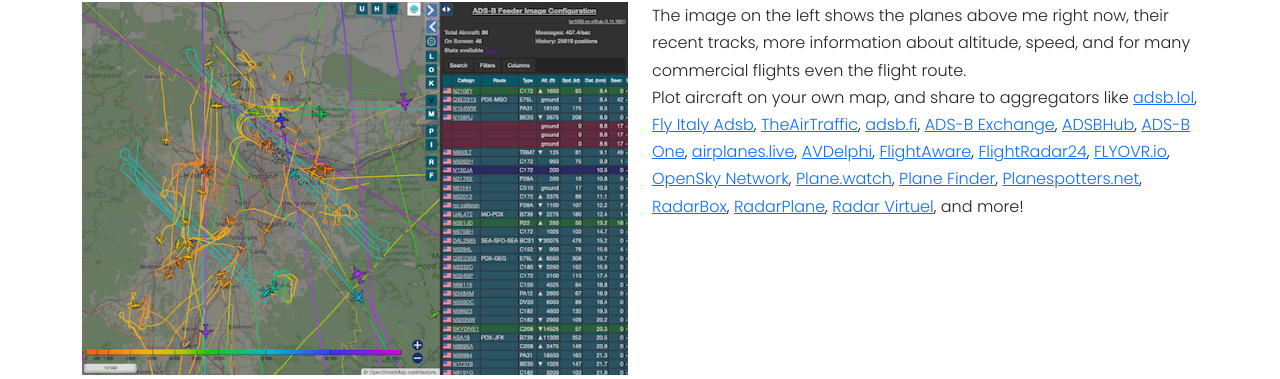
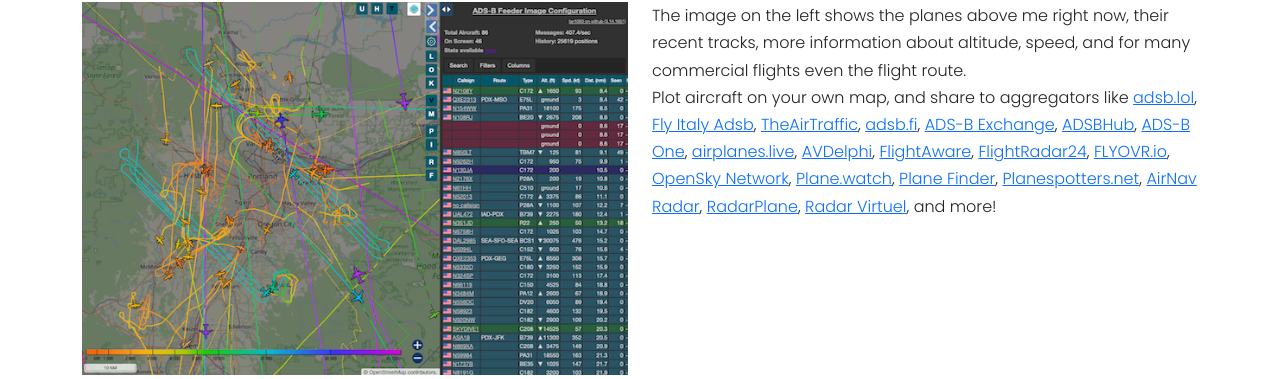
Before and after one commit to adsbim/adsb-im-web, a Flask app: page /home in a window 1280 px wide. Shown: the part 319-698 px from the top of the page. Run offline with Flask 3, Linux system fonts and the light colour scheme.

Commit message:
RadarBox -> AirNav Radar
Signed-off-by: Dirk Hohndel <dirk@hohndel.org>

```diff
--- a/web/templates/home.html
+++ b/web/templates/home.html
@@ -35,7 +35,7 @@
             <a href="https://plane.watch/">Plane.watch</a>,
             <a href="https://planefinder.net/">Plane Finder</a>,
             <a href="http://planespotters.net/">Planespotters.net</a>,
-            <a href="https://www.radarbox.com/">RadarBox</a>,
+            <a href="https://www.airnavradar.com/">AirNav Radar</a>,
             <a href="https://radarplane.com/">RadarPlane</a>,
             <a href="https://www.radarvirtuel.com/">Radar Virtuel</a>, and more!
         </div>
```
